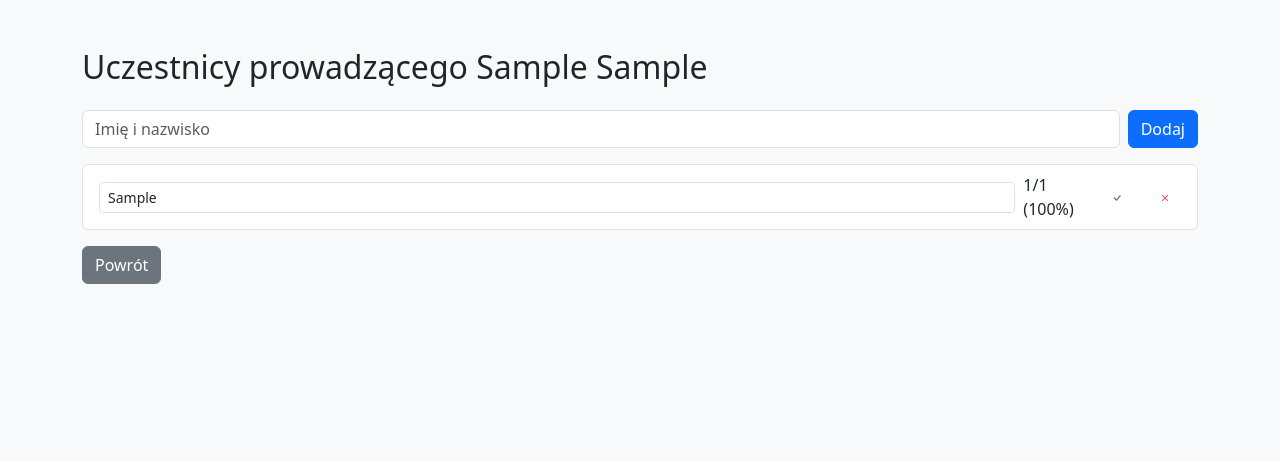
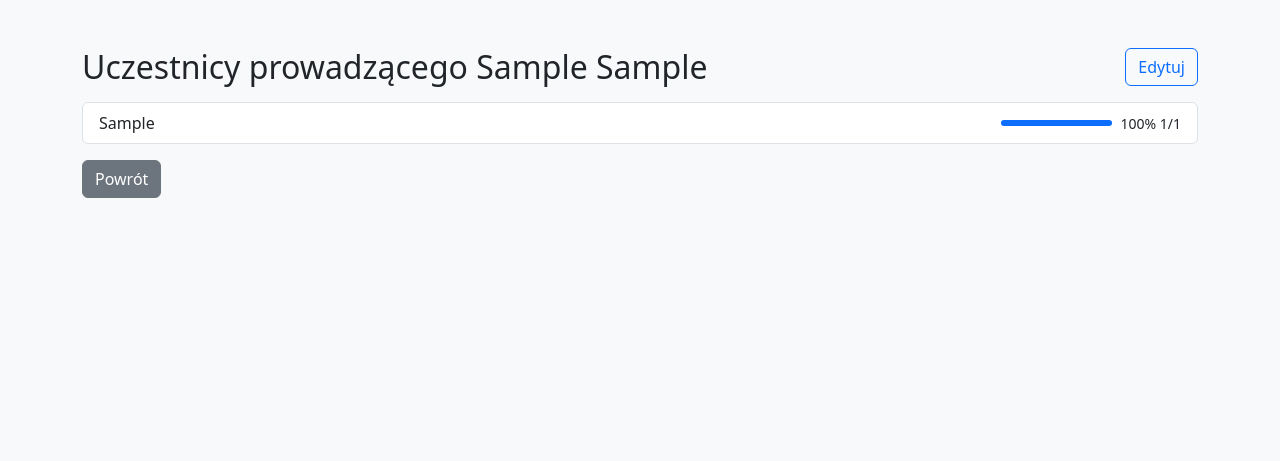
Before and after one commit to suchokrates1/lista-obecnosci, a Flask app: page /admin/trainer/1 in a window 1280 px wide. Shown: the part 66-527 px from the top of the page. Run offline with Flask 3, Linux system fonts and the light colour scheme; a user stored in the database is signed in; tables that the repository leaves empty hold one stand-in row (values such as "Sample post"); parts of the project's set-up code (start-up, migrations or seed data) failed here and were passed over.

Commit message:
Modify participant list view and add edit mode

```diff
--- a/routes/admin.py
+++ b/routes/admin.py
@@ -279,6 +279,7 @@ def admin_trainer(id):
         present = sum(1 for z in u.zajecia if z.prowadzacy_id == prow.id)
         percent = (present / total_sessions * 100) if total_sessions else 0
         stats[u.id] = {"present": present, "percent": percent}
+    edit_mode = request.args.get("edit") == "1"
 
     return render_template(
         "admin_trainer.html",
@@ -286,6 +287,7 @@ def admin_trainer(id):
         uczestnicy=uczestnicy,
         stats=stats,
         total_sessions=total_sessions,
+        edit_mode=edit_mode,
     )
 
 
@@ -303,7 +305,8 @@ def admin_add_participant(id):
         flash("Uczestnik dodany", "success")
     else:
         flash("Brak nazwy uczestnika", "danger")
-    return redirect(url_for("routes.admin_trainer", id=id))
+    edit = request.args.get("edit") == "1"
+    return redirect(url_for("routes.admin_trainer", id=id, edit="1" if edit else None))
 
 
 @routes_bp.route("/admin/participant/<int:id>/rename", methods=["POST"])
@@ -320,7 +323,8 @@ def admin_rename_participant(id):
         flash("Uczestnik zaktualizowany", "success")
     else:
         flash("Brak nazwy uczestnika", "danger")
-    return redirect(url_for("routes.admin_trainer", id=uczestnik.prowadzacy_id))
+    edit = request.args.get("edit") == "1"
+    return redirect(url_for("routes.admin_trainer", id=uczestnik.prowadzacy_id, edit="1" if edit else None))
 
 
 @routes_bp.route("/admin/participant/<int:id>/delete", methods=["POST"])
@@ -333,7 +337,8 @@ def admin_delete_participant(id):
     db.session.delete(uczestnik)
     db.session.commit()
     flash("Uczestnik usunięty", "info")
-    return redirect(url_for("routes.admin_trainer", id=pid))
+    edit = request.args.get("edit") == "1"
+    return redirect(url_for("routes.admin_trainer", id=pid, edit="1" if edit else None))
 
 
 @routes_bp.route("/approve_user/<int:id>", methods=["POST", "GET"])
--- a/templates/admin_trainer.html
+++ b/templates/admin_trainer.html
@@ -11,8 +11,9 @@
     {% endwith %}
   </div>
 
+  {% if edit_mode %}
     <h2 class="mb-4">Uczestnicy prowadzącego {{ prowadzacy.imie }} {{ prowadzacy.nazwisko }}</h2>
-  <form method="POST" action="{{ url_for('routes.admin_add_participant', id=prowadzacy.id) }}" class="mb-3 d-flex">
+    <form method="POST" action="{{ url_for('routes.admin_add_participant', id=prowadzacy.id) }}?edit=1" class="mb-3 d-flex">
         <input type="hidden" name="csrf_token" value="{{ csrf_token() }}">
         <input type="text" class="form-control me-2" name="new_participant" placeholder="Imię i nazwisko">
         <button type="submit" class="btn btn-primary">Dodaj</button>
@@ -22,15 +23,14 @@
       {% for u in uczestnicy %}
       <li class="list-group-item">
         <div class="d-flex align-items-center justify-content-between">
-        <form action="{{ url_for('routes.admin_rename_participant', id=u.id) }}" method="post" class="d-flex align-items-center flex-grow-1 me-2">
+          <form action="{{ url_for('routes.admin_rename_participant', id=u.id) }}?edit=1" method="post" class="d-flex align-items-center flex-grow-1 me-2">
             <input type="hidden" name="csrf_token" value="{{ csrf_token() }}">
             <input type="text" name="new_name" value="{{ u.imie_nazwisko }}" class="form-control form-control-sm me-2">
-          <span class="me-2">{{ stats[u.id].present }}/{{ total_sessions }} ({{ '%.0f'|format(stats[u.id].percent) }}%)</span>
             <button type="submit" class="btn btn-sm text-secondary" aria-label="Zapisz">
               <i class="bi bi-check"></i>
             </button>
           </form>
-        <form action="{{ url_for('routes.admin_delete_participant', id=u.id) }}" method="post" class="ms-2">
+          <form action="{{ url_for('routes.admin_delete_participant', id=u.id) }}?edit=1" method="post" class="ms-2">
             <input type="hidden" name="csrf_token" value="{{ csrf_token() }}">
             <button type="submit" class="btn btn-sm text-danger" aria-label="Usuń">
               <i class="bi bi-x"></i>
@@ -41,5 +41,30 @@
       {% endfor %}
     </ul>
 
+    <a href="{{ url_for('routes.admin_trainer', id=prowadzacy.id) }}" class="btn btn-secondary">Zakończ edycję</a>
+
+  {% else %}
+    <div class="d-flex justify-content-between align-items-center mb-3">
+      <h2 class="mb-0">Uczestnicy prowadzącego {{ prowadzacy.imie }} {{ prowadzacy.nazwisko }}</h2>
+      <a href="{{ url_for('routes.admin_trainer', id=prowadzacy.id, edit=1) }}" class="btn btn-outline-primary">Edytuj</a>
+    </div>
+
+    <ul class="list-group mb-3">
+      {% for u in uczestnicy %}
+      <li class="list-group-item">
+        <div class="d-flex align-items-center justify-content-between">
+          <span class="flex-grow-1">{{ u.imie_nazwisko }}</span>
+          <div class="d-flex align-items-center ms-3" style="min-width: 180px;">
+            <div class="progress flex-grow-1 me-2" style="height: 6px;">
+              <div class="progress-bar" role="progressbar" style="width: {{ stats[u.id].percent }}%" aria-valuenow="{{ stats[u.id].percent }}" aria-valuemin="0" aria-valuemax="100"></div>
+            </div>
+            <small class="text-nowrap">{{ '%.0f'|format(stats[u.id].percent) }}% {{ stats[u.id].present }}/{{ total_sessions }}</small>
+          </div>
+        </div>
+      </li>
+      {% endfor %}
+    </ul>
+
     <a href="{{ url_for('routes.admin_dashboard') }}" class="btn btn-secondary">Powrót</a>
+  {% endif %}
 {% endblock %}
```
Also changed, not shown: routes/panel.py (+8 -3 lines), templates/panel.html (+27 -4 lines). Lines whose indentation alone changed are shown as unchanged.
